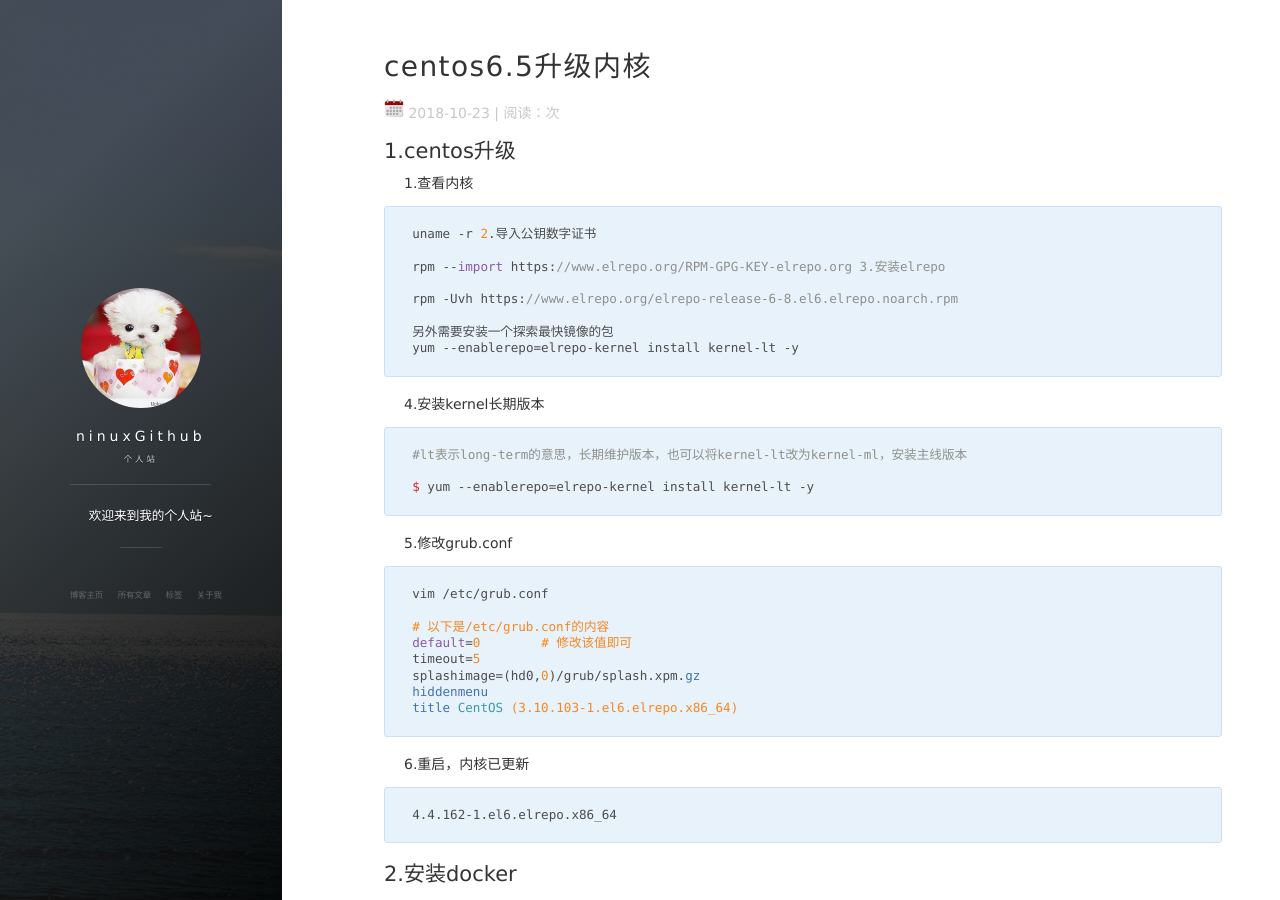
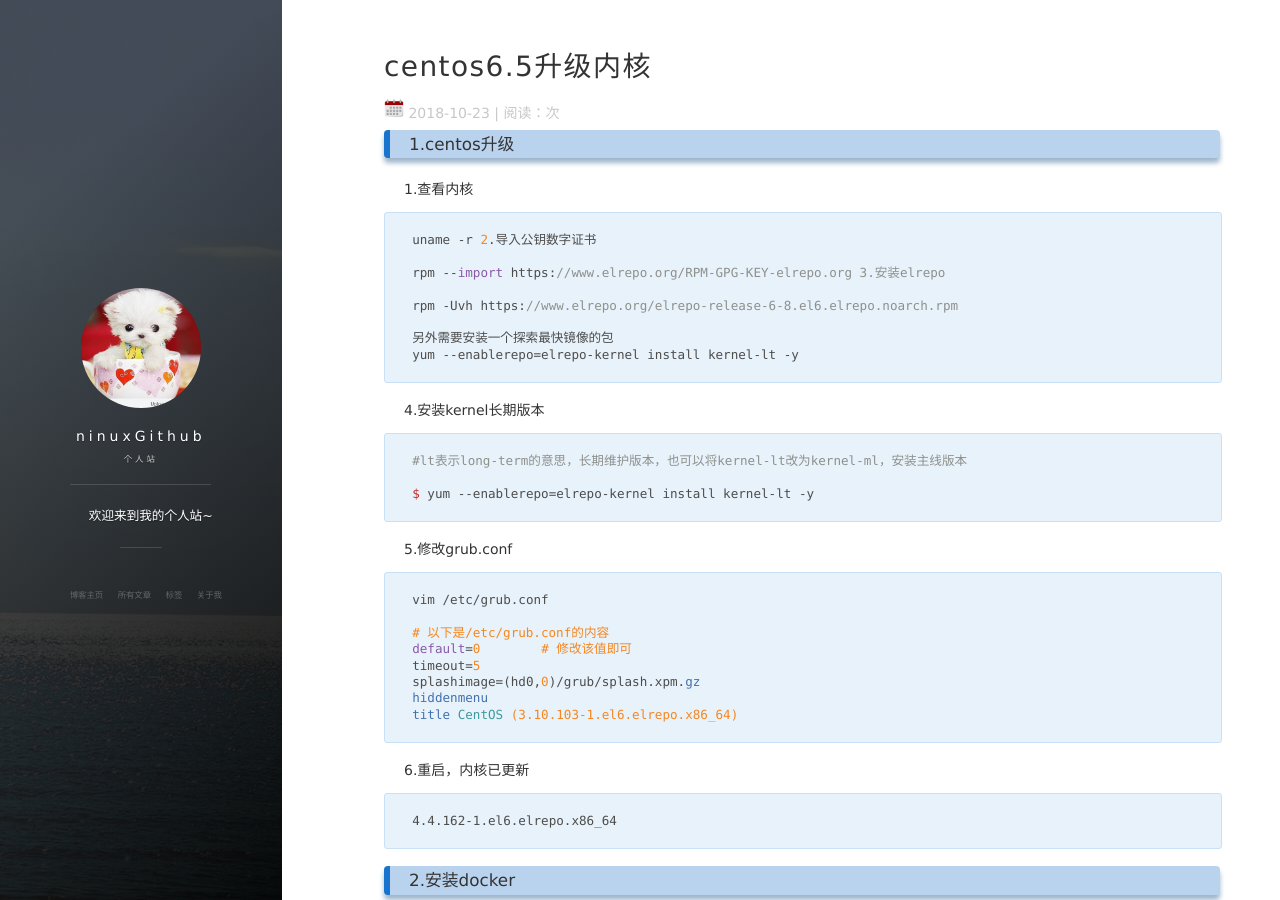
Before and after one commit to ninuxGithub/ninuxGithub.github.io, a Jekyll site: the page built from _posts/centos/2018-10-23-centos65Update.md, in a window 1280 px wide and 900 px high. Built offline with Jekyll 4.4.1, drawn with Linux system fonts in a browser that asks for light colours; nearby versions of some CDN libraries; comment, search, counter and statistics services are not loaded.

Commit message:
update title

```diff
--- a/_posts/centos/2018-10-23-centos65Update.md
+++ b/_posts/centos/2018-10-23-centos65Update.md
@@ -6,7 +6,7 @@ date: 2018-10-23 11:21:04
 description: "centos 6.5 升级内核"
 tag: centos
 ---
-## 1.centos升级
+### 1.centos升级
 1.查看内核
 
     uname -r
@@ -42,7 +42,7 @@ tag: centos
 
     4.4.162-1.el6.elrepo.x86_64
 
-## 2.安装docker
+### 2.安装docker
 来自：https://blog.csdn.net/sun1021873926/article/details/78007307
 1.禁用selinux
 
```
